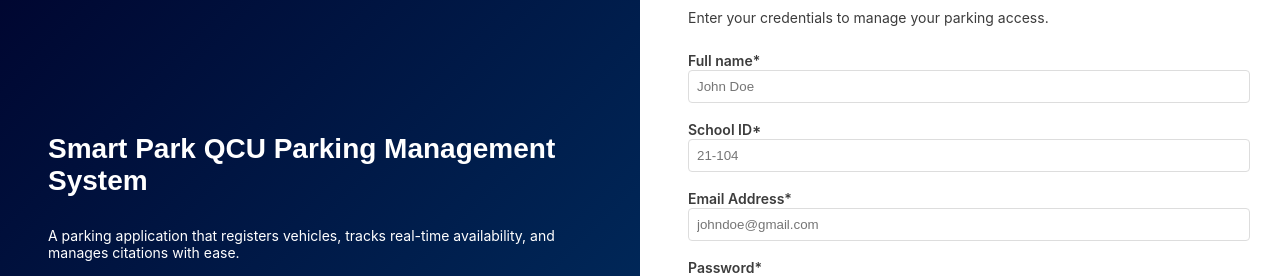
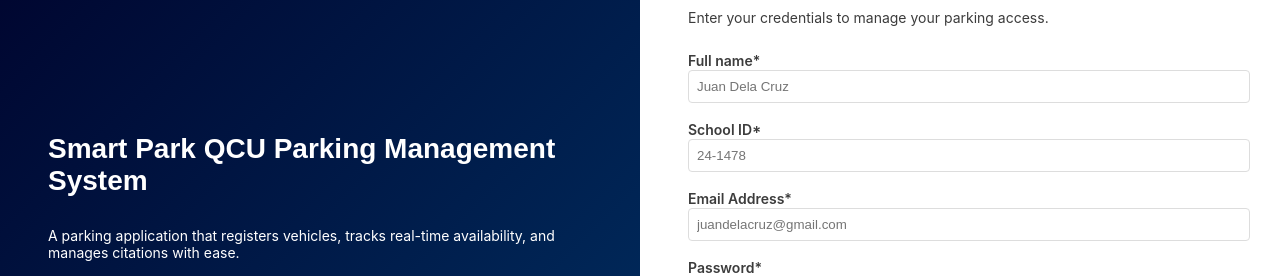
Before and after one commit to gigix20/SmartPark-Frontend, a React (Vite) app: page / in a window 1280 px wide. Shown: the part 186-462 px from the top of the page. Built offline with nearby package versions, Linux system fonts and the light colour scheme.

Commit message:
Update Login.tsx

```diff
--- a/src/pages/Login/Login.tsx
+++ b/src/pages/Login/Login.tsx
@@ -28,17 +28,17 @@ function Login() {
         <form className={styles.form}>
           <div className={styles.formGroup}>
             <label htmlFor="fullname">Full name*</label>
-            <input type="text" id="fullname" placeholder="John Doe" />
+            <input type="text" id="fullname" placeholder="Juan Dela Cruz" />
           </div>
 
           <div className={styles.formGroup}>
             <label htmlFor="schoolId">School ID*</label>
-            <input type="text" id="schoolId" placeholder="21-104" />
+            <input type="text" id="schoolId" placeholder="24-1478" />
           </div>
 
           <div className={styles.formGroup}>
             <label htmlFor="email">Email Address*</label>
-            <input type="email" id="email" placeholder="johndoe@gmail.com" />
+            <input type="email" id="email" placeholder="juandelacruz@gmail.com" />
           </div>
 
           <div className={styles.formGroup}>
```
